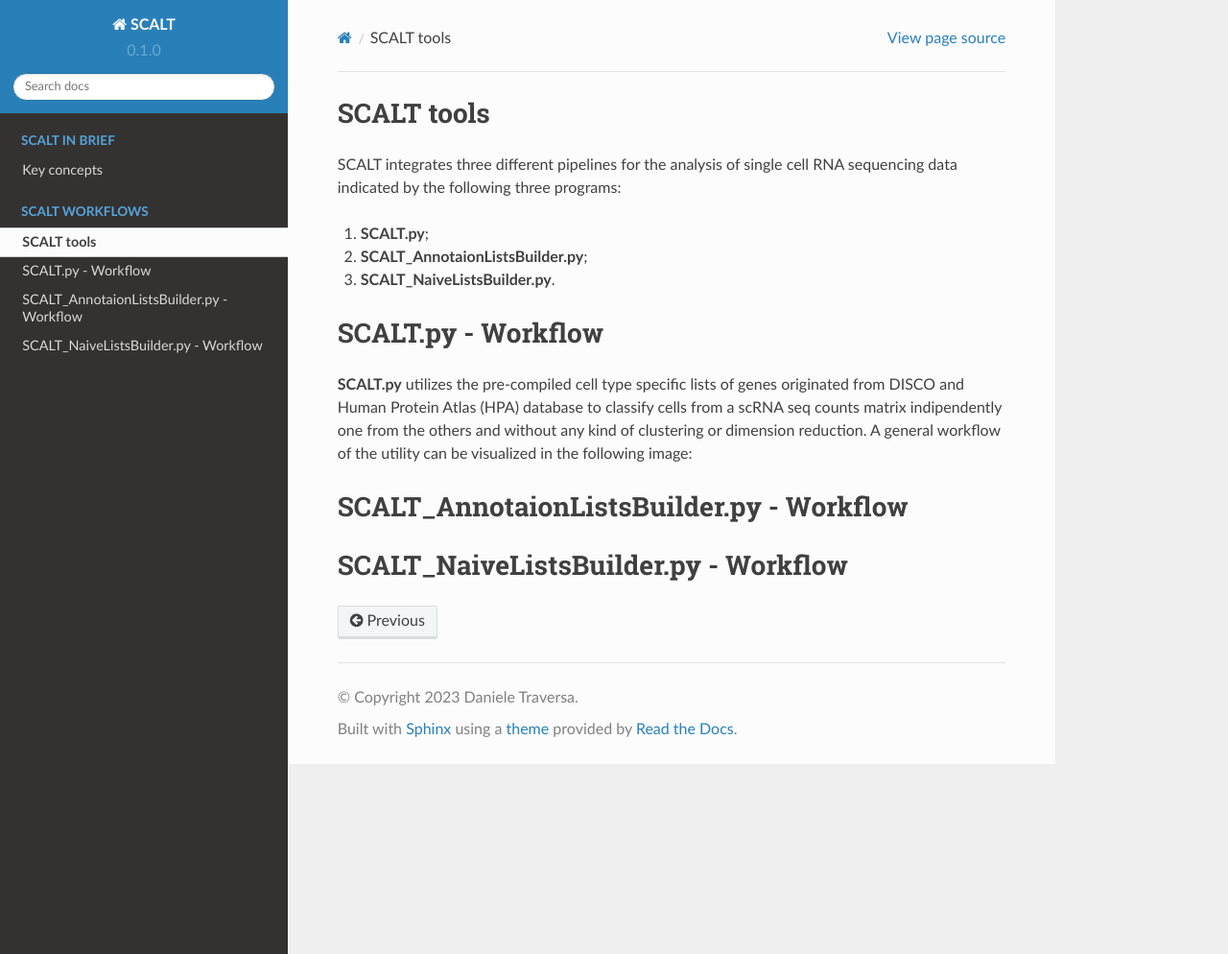
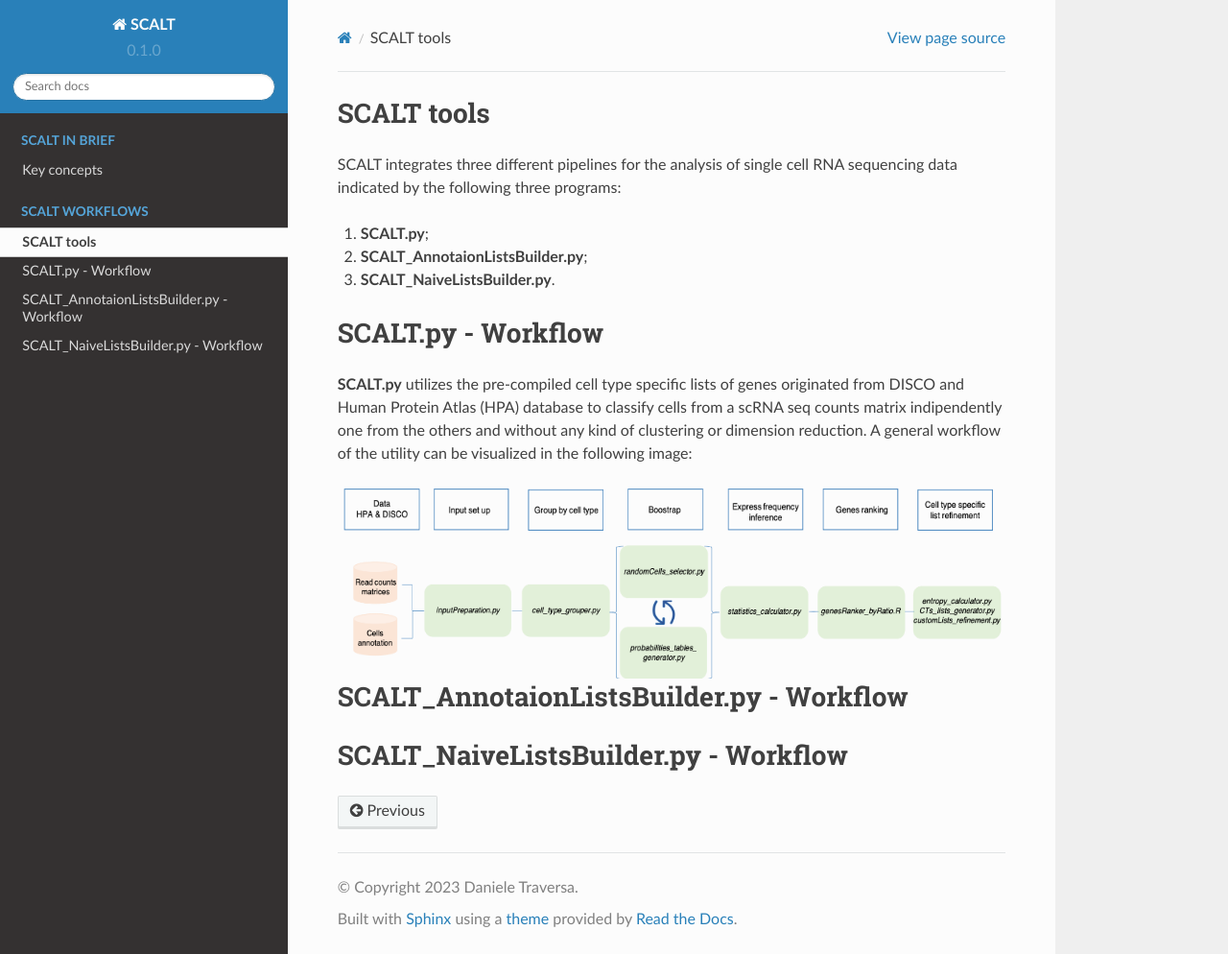
Before and after one commit to danitrave/CapitalCitiesGame, a Sphinx documentation site: the page built from docs/source/workflows.rst, in a window 1280 px wide and 994 px high. Shown: the whole window at 96% size. Built offline with Sphinx 7.4.7 and the Read the Docs theme 2.0.0, drawn with Linux system fonts in a browser that asks for light colours.

Commit message:
Update workflows.rst

```diff
--- a/docs/source/workflows.rst
+++ b/docs/source/workflows.rst
@@ -12,6 +12,10 @@ SCALT.py - Workflow
 
 **SCALT.py** utilizes the pre-compiled cell type specific lists of genes originated from DISCO and Human Protein Atlas (HPA) database to classify cells from a scRNA seq counts matrix indipendently one from the others and without any kind of clustering or dimension reduction. A general workflow of the utility can be visualized in the following image:
 
+.. figure:: pictures/scalt_cts_workflow.png
+   :align: center
+   :scale: 40%
+
 SCALT_AnnotaionListsBuilder.py - Workflow
 =========================================
 
```
